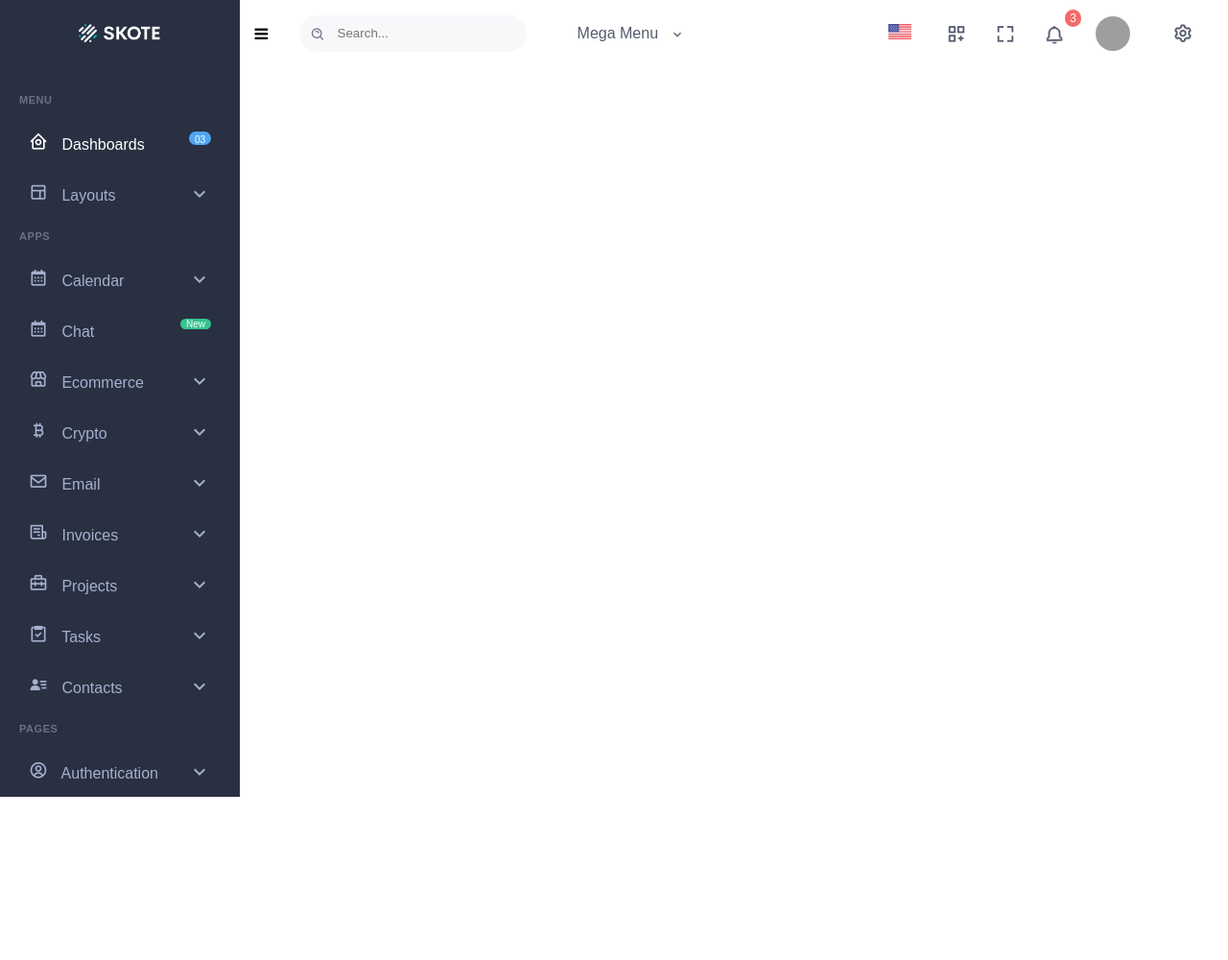
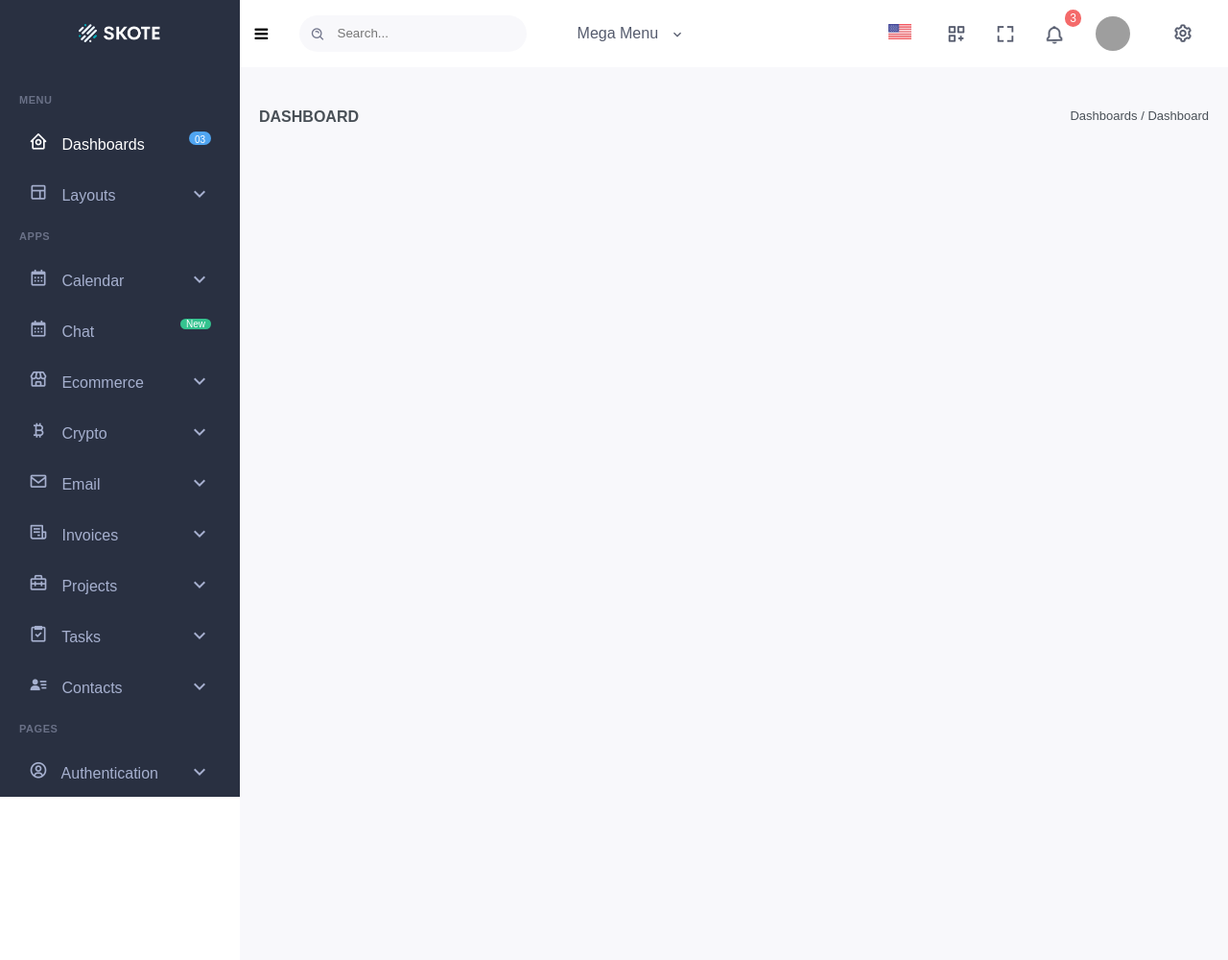
Before and after one commit to donguzashvili/coding-with-scss, a plain HTML site: page index.html in a window 1280 px wide. Shown: the whole page at 96% size. Before the commit the page ends 800 px from the top, so only its background shows below. Drawn offline with nearby package versions, Linux system fonts and the light colour scheme; grey boxes are pictures that could not be loaded.

Commit message:
changes vol1

```diff
--- a/index.html
+++ b/index.html
@@ -178,7 +178,17 @@ expand_more
 </span></li>
         </ul>
     </div>
-    <div class="gavigot"></div>
 </nav>
+<!--    both navbars ends here-->
+<section class="main-content">
+<div class="card-content">
+    <header>
+
+<h2>Dashboard</h2>
+    <p>Dashboards / Dashboard</p>
+
+    </header>
+</div>
+</section>
 </body>
 </html>
--- a/style/_base.scss
+++ b/style/_base.scss
@@ -8,3 +8,5 @@ $icon-color: #555b6d;
 $icon-size: 22px;
 $nav-font-size: 16px;
 $leftnav-font: #a6b0cf;
+$dashboard-color:495057;
+$main-content-p-font-size:13px;
--- a/style/_layout.scss
+++ b/style/_layout.scss
@@ -10,6 +10,7 @@ body, html{
   height: $height;
   text-align: center;
   width: 100%;
+  background-color: white;
   .nav-form{
     ul{
     .logo-nav{
@@ -36,6 +37,7 @@ display: block;
       background-color: $leftnav;
       text-align: center;
       width: 70px;
+      height: 58px;
     }
     @media screen and (max-width: 480px){
 display: none;
@@ -45,7 +47,7 @@ display: none;
       @media screen and (max-width: 1230px) {
         display: flex;
         height: $icon-size;
-        padding: 25px 25px
+        padding: 18px 25px
 
       }
     }
@@ -277,6 +279,7 @@ display: none;
   display: flex;
   background-color: white;
   border: none;
+  padding: 0 12px!important;
 }
 .logo-nav{
   width: 250px;
@@ -287,3 +290,32 @@ display: none;
     }
   }
 }
+.main-content{
+  background-color: $bg-color;
+  height: 1000px;
+  margin-left: 250px;
+  @media screen and (max-width:1230px) {
+    margin-left: 0;
+  }
+  .card-content{
+    padding-top: 100px;
+    header{
+      display: flex;
+justify-content: space-between;
+      padding: 0 20px;
+    h2{
+      text-transform: uppercase;
+      font-weight: 600;
+      font-size: $nav-font-size;
+      color: $dashboard-color;
+      font-family: $font-family;
+
+    }
+      p{
+        color: $dashboard-color;
+        font-family: $font-family;
+        font-size: $main-content-p-font-size;
+      }
+    }
+  }
+}
```
Also changed, not shown: style/main.css, 1 other file.
